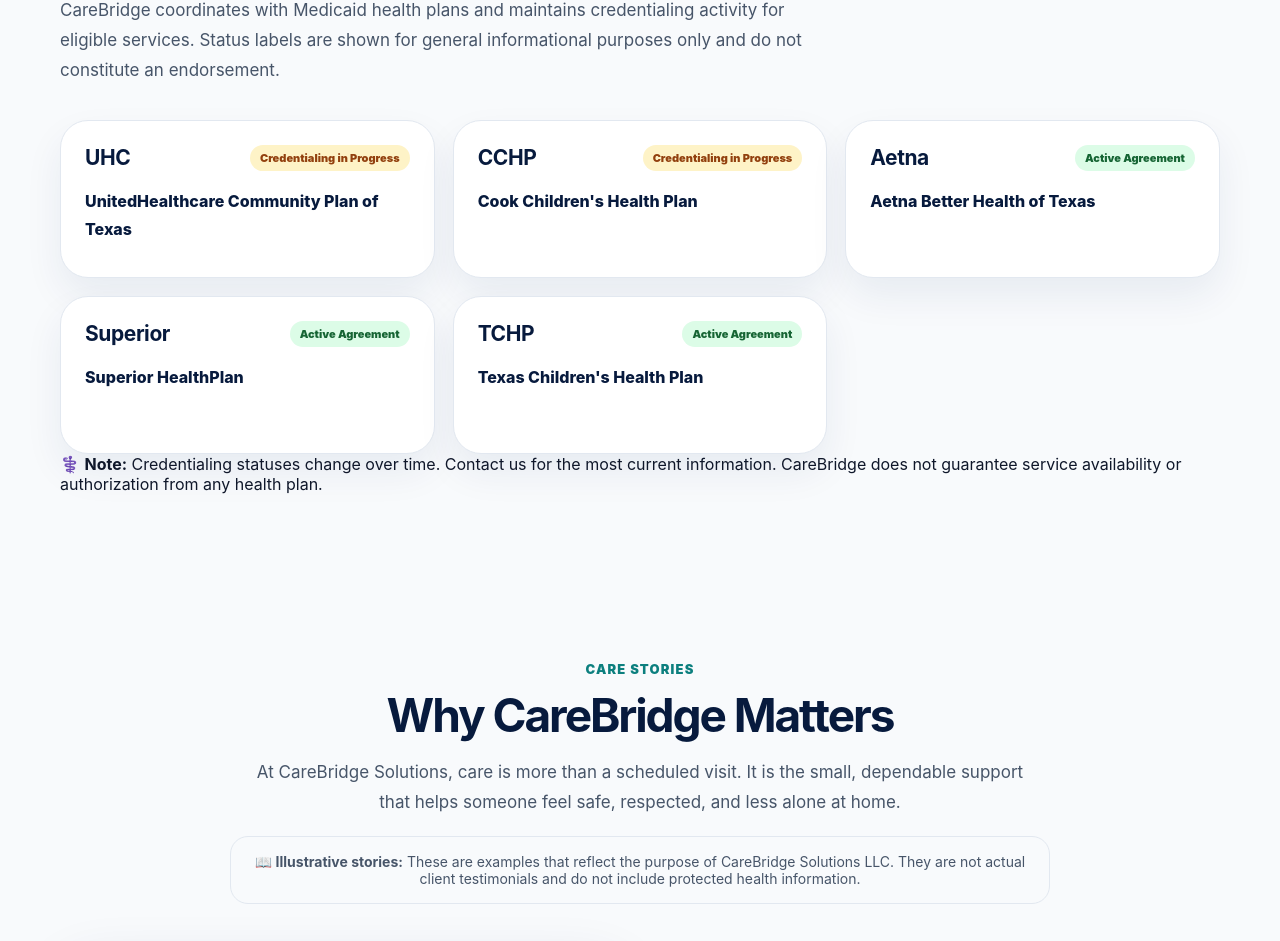
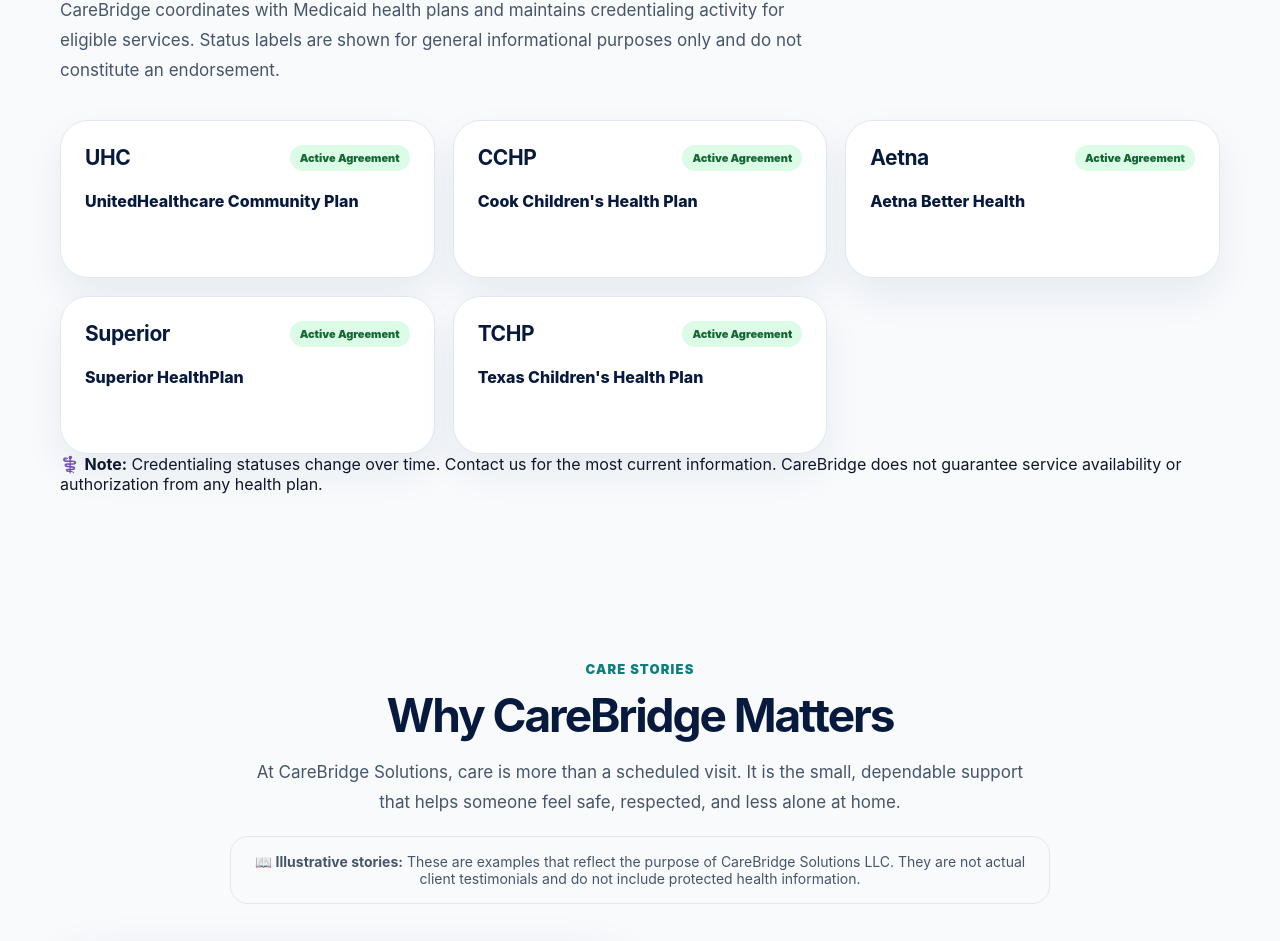
Before and after one commit to adminthecbscarecom/carebridge-website, a React (Vite) app: page / in a window 1280 px wide. Shown: the part 3713-4654 px from the top of the page. Built offline with nearby package versions, Linux system fonts and the light colour scheme; grey boxes are pictures that could not be loaded.

Commit message:
Update main.jsx

```diff
--- a/src/main.jsx
+++ b/src/main.jsx
@@ -31,9 +31,9 @@
 ];
 
 const healthPlans = [
-  { name: "UnitedHealthcare Community Plan of Texas", short: "UHC", status: "Credentialing in Progress" },
-  { name: "Cook Children's Health Plan", short: "CCHP", status: "Credentialing in Progress" },
-  { name: "Aetna Better Health of Texas", short: "Aetna", status: "Active Agreement" },
+  { name: "UnitedHealthcare Community Plan", short: "UHC", status: "Active Agreement" },
+  { name: "Cook Children's Health Plan", short: "CCHP", status: "Active Agreement" },
+  { name: "Aetna Better Health", short: "Aetna", status: "Active Agreement" },
   { name: "Superior HealthPlan", short: "Superior", status: "Active Agreement" },
   { name: "Texas Children's Health Plan", short: "TCHP", status: "Active Agreement" },
 ];
```
